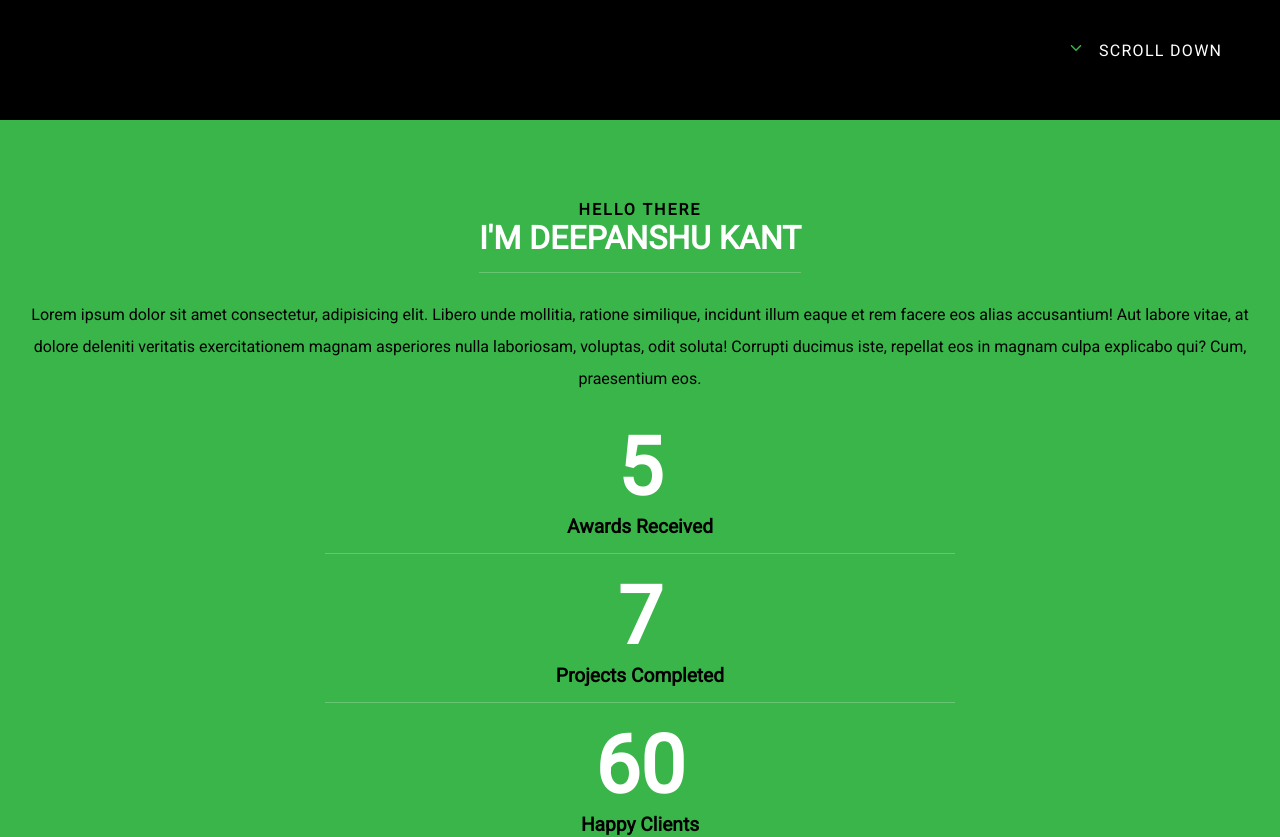
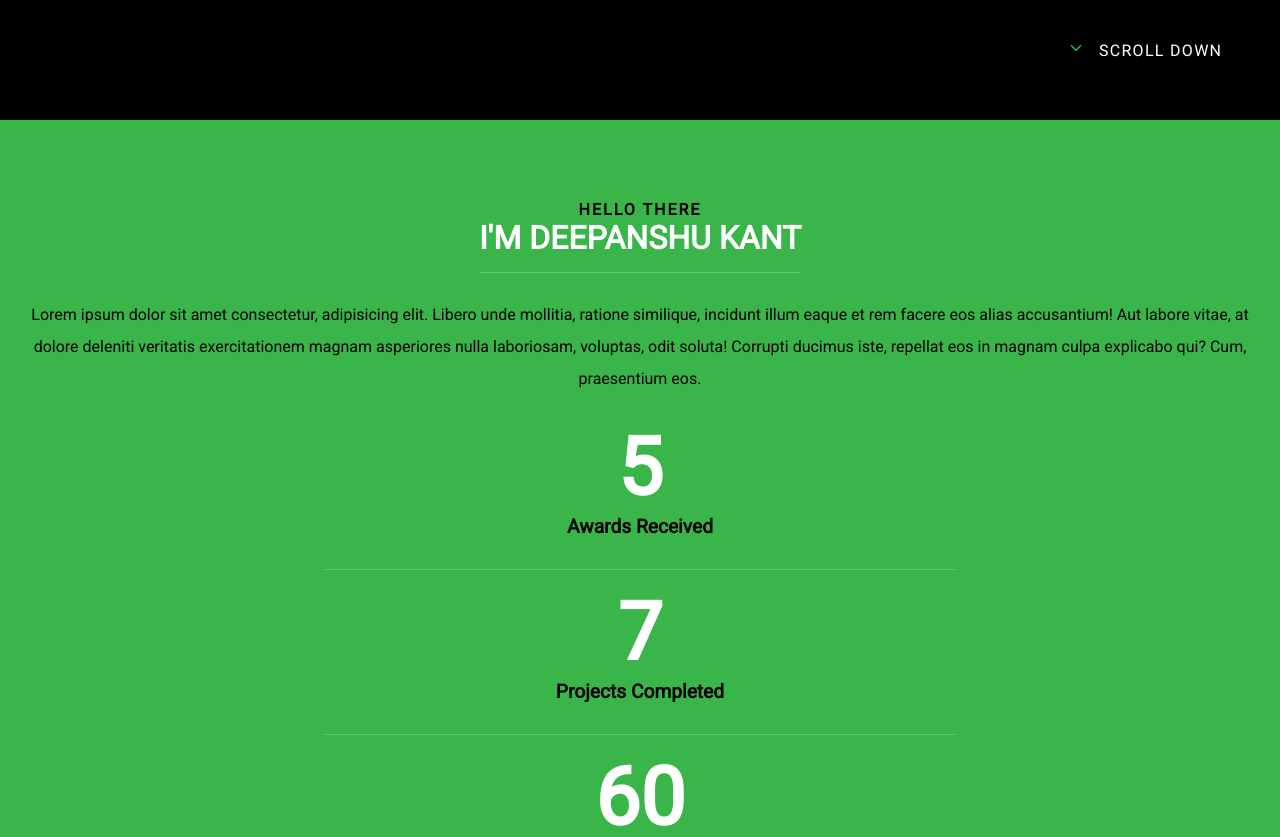
Before and after one commit to DeepanshuKant/Deepanshu-Portfolio, a React (Create React App) app: page / in a window 1280 px wide. Shown: the part 680-1517 px from the top of the page. Built offline with nearby package versions, Linux system fonts and the light colour scheme.

Commit message:
about section added

```diff
--- a/src/Components/About/About.css
+++ b/src/Components/About/About.css
@@ -3,6 +3,7 @@
     padding: 10px;
     padding-top: 5em;
     padding-bottom: 5em;
+    overflow: hidden;
 }
 
 .heading {
@@ -58,7 +59,7 @@
     position: relative;
     width: 50%;
     padding-top: 1em;
-    padding-bottom: 1em;
+    padding-bottom: 2em;
 }
 
 .box:nth-child(1):after {
```
